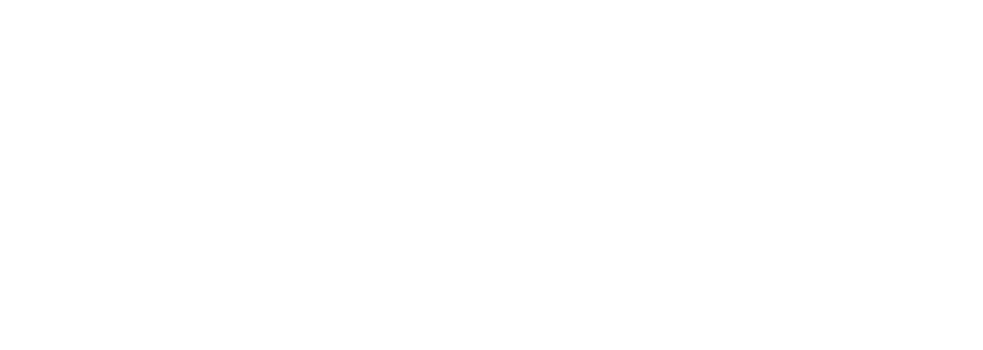
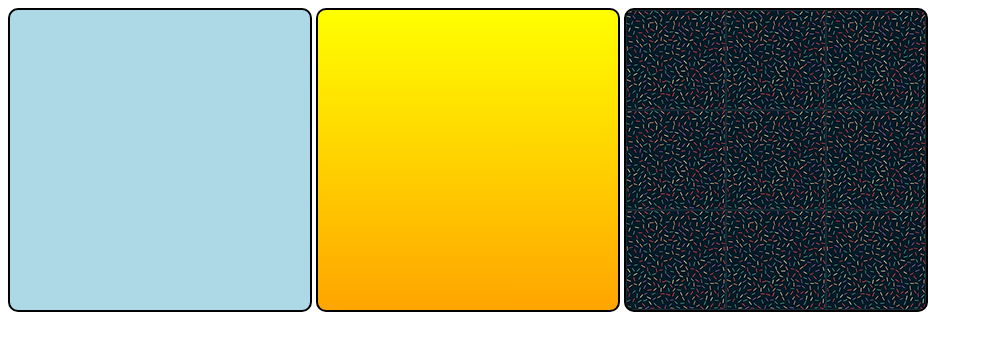
Before and after one commit to LuccasLuna/html-css, a plain HTML site: page exercicios/ex022/fundos.html in a window 1280 px wide. Shown: the whole page, without its empty margins (0-983 px from the left). Drawn offline with Linux system fonts and the light colour scheme.

Commit message:
Update fundos.html

```diff
--- a/exercicios/ex022/fundos.html
+++ b/exercicios/ex022/fundos.html
@@ -5,8 +5,35 @@
     <meta http-equiv="X-UA-Compatible" content="IE=edge">
     <meta name="viewport" content="width=device-width, initial-scale=1.0">
     <title>imagens de fundo</title>
+    <style>
+        .quadrado{
+            border: 2px solid black;
+            width: 300px;
+            height: 300px;
+            display: inline-block;
+            background-color: lightgray;
+            border-radius: 10px;
+        }
+        #q1{
+            background-color: lightblue;
+        }
+        #q2{
+            background-image: linear-gradient(to bottom, yellow, orange);
+        }
+        #q3{
+            background-image: url(imagens/pattern001.png);
+        }
+    </style>
 </head>
 <body>
+    <div class="quadrado" id="q1">
 
+    </div>
+    <div class="quadrado" id="q2">
+
+    </div >
+    <div class="quadrado" id="q3">
+
+    </div>
 </body>
 </html>
```
